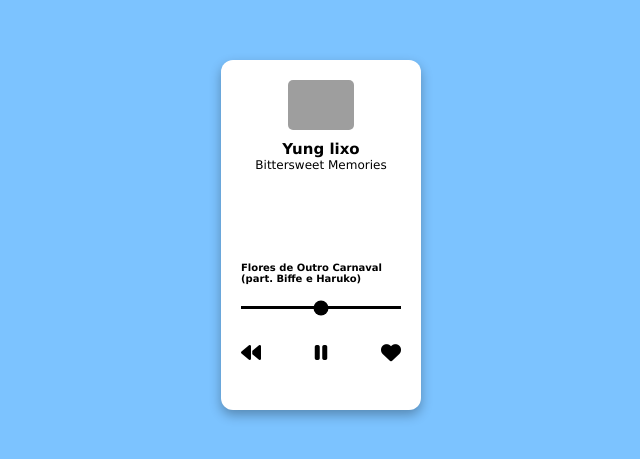
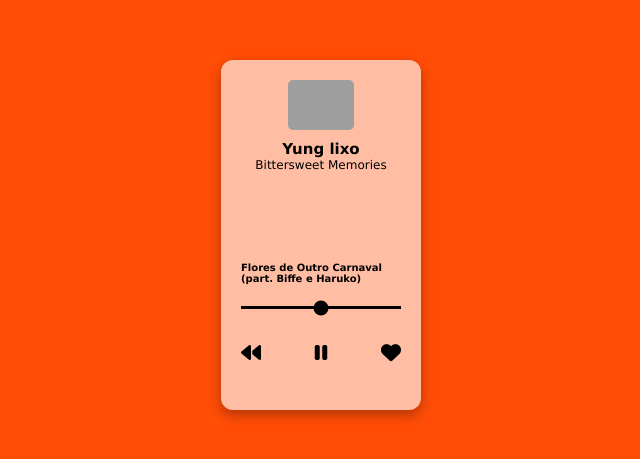
Before and after one commit to euno4h/teste_prova, a plain HTML site: page index.html in a window 1280 px wide. Shown: the part 165-624 px from the top of the page, without its empty margins (319-959 px from the left). Drawn offline with Linux system fonts and the light colour scheme; grey boxes are pictures that could not be loaded.

Commit message:
musiqunha

```diff
--- a/style.css
+++ b/style.css
@@ -5,7 +5,7 @@
   }
 
   body {
-    background-color: #008cff83;
+    background-color: #ff4800f8;
     display: flex;
     height: 100vh;
     width: 100%;
@@ -16,7 +16,7 @@
   #player-card {
     width: 200px;
     height: 350px;
-    background-color: white;
+    background-color: rgba(255, 255, 255, 0.63);
     border-radius: 12px;
     box-shadow: 0px 5px 12px rgba(0, 0, 0, .3);
   }
```
